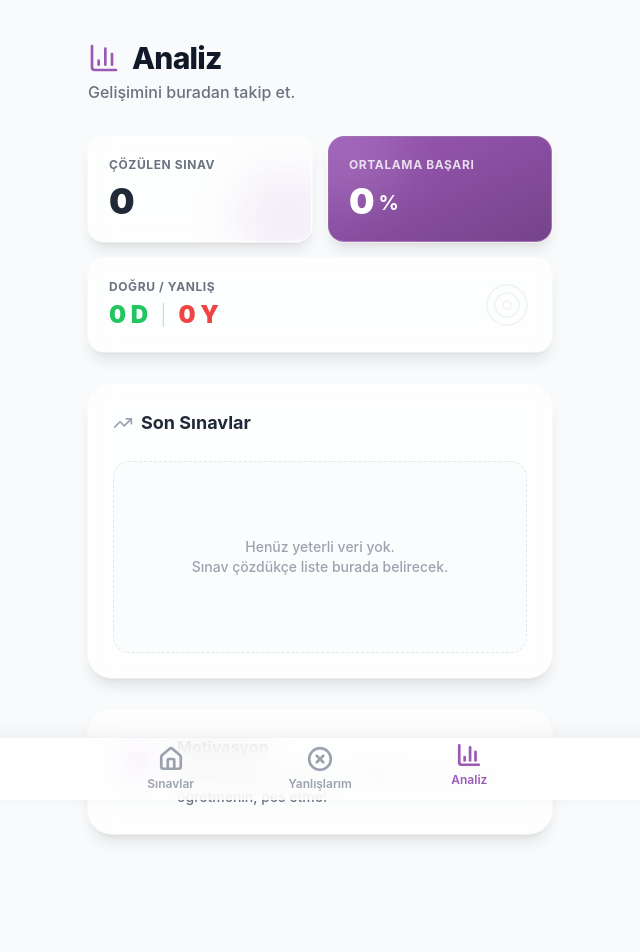
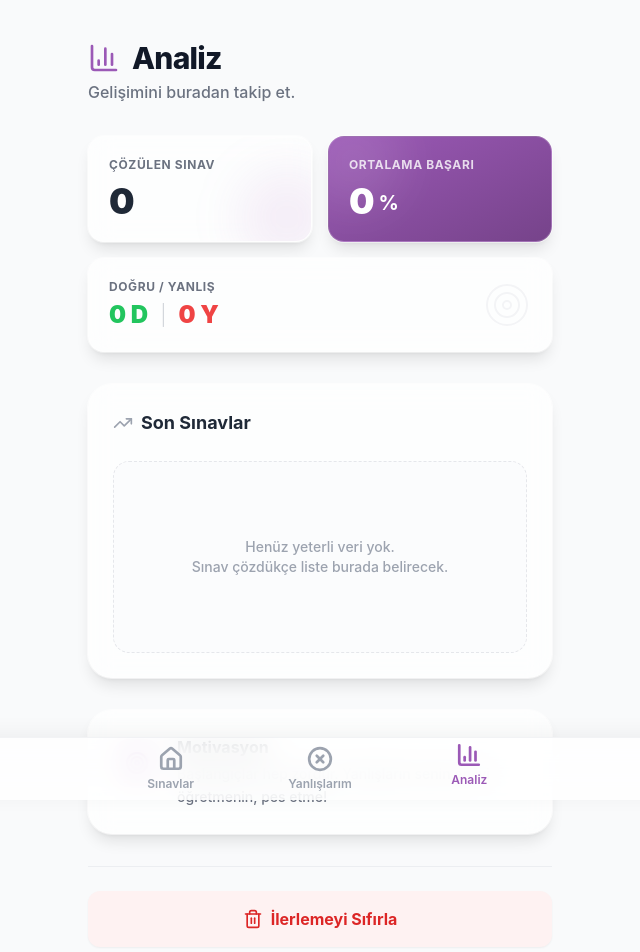
Before and after one commit to kayayunus/auzef-test-merkezi, a React (Vite) app: page /stats in a window 1280 px wide. Shown: the top 952 px of the page, without its empty margins (320-960 px from the left). Built offline with nearby package versions, Linux system fonts and the light colour scheme.

Commit message:
feat: Smart Wrong Answer Management and Reset Progress functionality

```diff
--- a/src/pages/Quiz.jsx
+++ b/src/pages/Quiz.jsx
@@ -7,7 +7,7 @@ import { useAppContext } from '../context/AppContext';
 export default function Quiz() {
   const location = useLocation();
   const navigate = useNavigate();
-  const { saveTestResult, addMistake } = useAppContext();
+  const { saveTestResult, addMistake, removeMistake } = useAppContext();
 
   const stateData = location.state;
   const questions = stateData?.questions || [];
@@ -44,6 +44,8 @@ export default function Quiz() {
     const isCorrect = opt === question.cevap;
     if (isCorrect) {
       setScore(s => s + 1);
+      // Remove from mistakes if it was previously saved (this ensures 'Yanlışlarım' naturally decreases as the user learns)
+      removeMistake(question.ders, question.soru_no, question.yil);
     } else {
       addMistake(question);
     }
--- a/src/pages/Stats.jsx
+++ b/src/pages/Stats.jsx
@@ -1,5 +1,5 @@
 import React, { useMemo } from 'react';
-import { BarChart3, TrendingUp, Target } from 'lucide-react';
+import { BarChart3, TrendingUp, Target, Trash2 } from 'lucide-react';
 import { useAppContext } from '../context/AppContext';
 import { BarChart, Bar, XAxis, YAxis, Tooltip, ResponsiveContainer, Cell } from 'recharts';
 
@@ -20,6 +20,13 @@ export default function Stats() {
 
     return { totalExams, totalQuestions, totalCorrect, totalWrong, overallSuccess, recentTests };
   }, [completedTests]);
+
+  const handleResetProgress = () => {
+    if (window.confirm("Tüm ilerlemen, başarı puanların ve yanlış cevapladığın sorular silinecek. Emin misin?")) {
+      localStorage.clear();
+      window.location.reload();
+    }
+  };
 
   return (
     <div className="p-6 max-w-lg mx-auto pb-32">
@@ -112,6 +119,16 @@ export default function Stats() {
           </p>
         </div>
       </div>
+
+      <div className="mt-8 pt-6 border-t border-gray-200/60 pb-4">
+        <button
+          onClick={handleResetProgress}
+          className="w-full flex items-center justify-center gap-2 py-4 rounded-xl bg-red-50 text-red-600 font-bold hover:bg-red-100 transition-colors shadow-sm active:scale-[0.98]"
+        >
+          <Trash2 size={20} />
+          İlerlemeyi Sıfırla
+        </button>
+      </div>
     </div>
   );
 }
```
